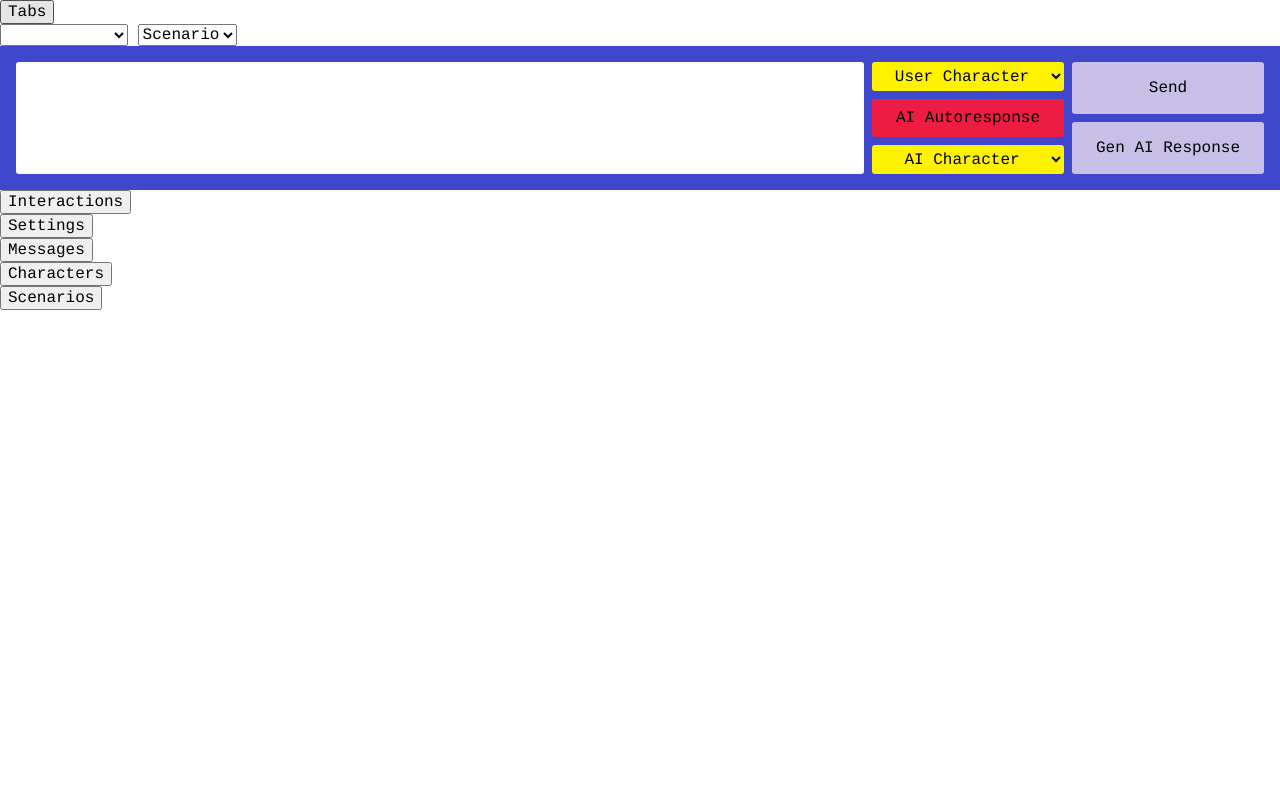
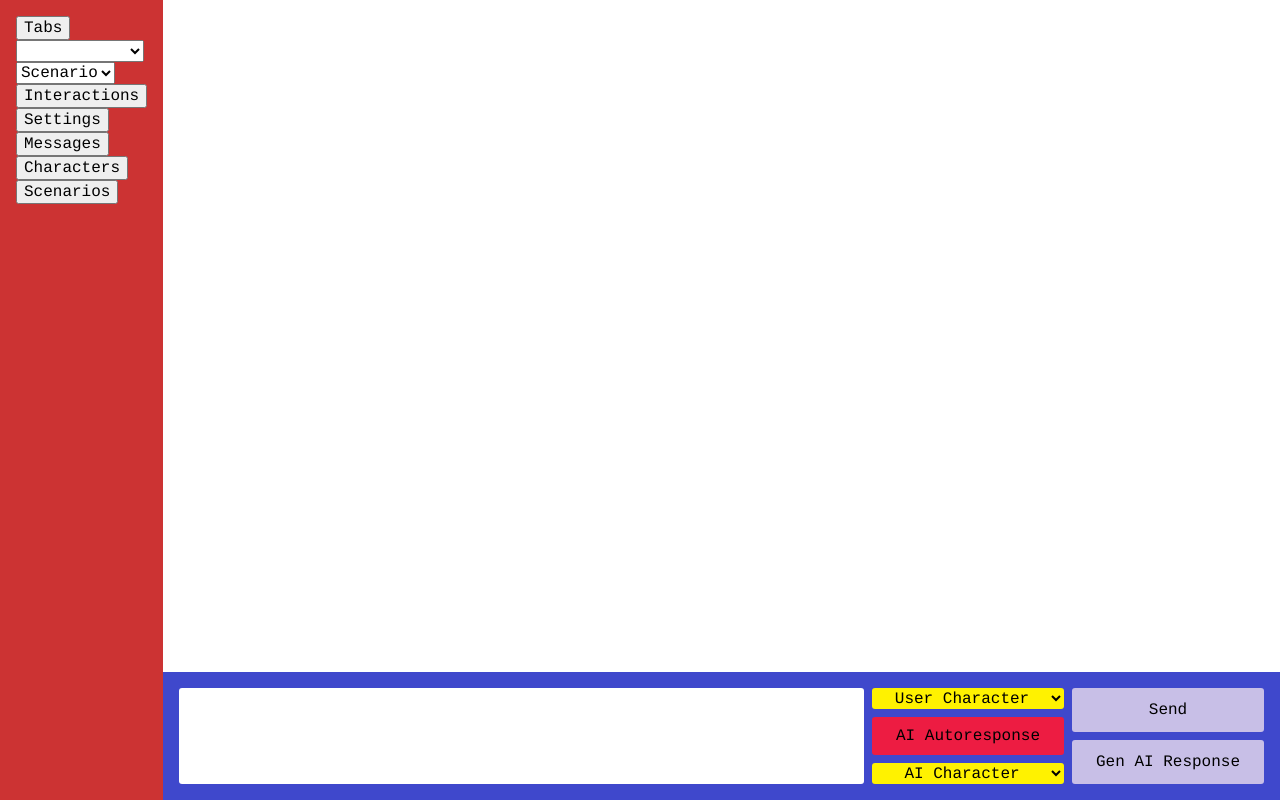
Before and after one commit to Crafter-san/KoboldAI-ReLite, a plain HTML site: page index.html in a window 1280 px wide. Drawn offline with Linux system fonts and the light colour scheme.

Commit message:
Update CSS (now SCSS) to include sidebar and main content

```diff
--- a/index.html
+++ b/index.html
@@ -12,36 +12,27 @@
 	<script src="https://cdn.jsdelivr.net/npm/exif-js"></script>
 </head>
 <body>
-	<div class="sticky" id="fallback_bar">
+	<div class="side-bar">
 		<button onclick="toggleTabs()">Tabs</button>
-		<br />
 		<select id="interaction" onchange="update('interaction');">
 			<option value=null>Interaction</option>
 		</select>
 		<select id="scenario" onchange="update('scenario');">
 			<option value=null>Scenario</option>
 		</select>
+
+		<div id="other_tabs">
+			<button onclick="toggleTab('interactions_tab')">Interactions</button>
+			<button onclick="toggleTab('settings_tab')">Settings</button>
+			<button onclick="toggleTab('messages')">Messages</button>
+			<button onclick="toggleTab('characters_tab')">Characters</button>
+			<button onclick="toggleTab('scenarios_tab')">Scenarios</button>
+		</div>
 	</div>
 
+	<div class="content-box">
+
 		<div id="messages" class="tab_box" hidden></div>
-
-	<div id="message_box" class="bottom-bar">
-		<textarea id="message"></textarea>
-		<div class="stacked">
-			<select id="user">
-				<option value=null>User Character</option>
-			</select>
-			<input type="checkbox" id="respond" />
-			<label for="respond">AI Autoresponse</label>
-			<select id="puter">
-				<option value=null>AI Character</option>
-			</select>
-		</div>
-		<div class="stacked">
-			<button onclick="send()" id="send_message" class="send-message-button">Send</button>
-			<button onclick="gen()" class="send-message-button">Gen AI Response</button>
-		</div>
-	</div>
 
 		<div id="options">
 		</div>
@@ -80,14 +71,25 @@
 				<option value=null>Full Scenario List</option>
 			</select>
 		</div>
-	<div id="other_tabs">
-		<button onclick="toggleTab('interactions_tab')">Interactions</button><br>
-		<button onclick="toggleTab('settings_tab')">Settings</button><br>
-		<button onclick="toggleTab('messages')">Messages</button><br>
-		<button onclick="toggleTab('characters_tab')">Characters</button><br>
-		<button onclick="toggleTab('scenarios_tab')">Scenarios</button><br>
-	<div>
+	</div>
 
+	<div id="message_box" class="bottom-bar">
+		<textarea id="message"></textarea>
+		<div class="stacked">
+			<select id="user">
+				<option value=null>User Character</option>
+			</select>
+			<input type="checkbox" id="respond" />
+			<label for="respond">AI Autoresponse</label>
+			<select id="puter">
+				<option value=null>AI Character</option>
+			</select>
+		</div>
+		<div class="stacked">
+			<button onclick="send()" id="send_message" class="send-message-button">Send</button>
+			<button onclick="gen()" class="send-message-button">Gen AI Response</button>
+		</div>
+	</div>
 
 </body>
 </html>
--- /dev/null
+++ b/index.scss
@@ -0,0 +1,115 @@
+:root, select, option, textarea, input, button {
+    font-size: 16px;
+    font-family: "Courier", monospace;
+}
+
+body {
+    min-height: 100vh;
+    min-width: 100vw;
+    margin: 0;
+    box-sizing: border-box;
+
+    display: grid;
+    grid-template-areas:
+        "sidebar content"
+        "sidebar bottom";
+    grid-template-columns: 5fr 95fr;
+    grid-template-rows: auto 8em;
+}
+
+.bottom-bar {
+    position: relative;
+    bottom: 0;
+    background: #3f48cc;
+    padding: 1em;
+    display: flex;
+    justify-content: space-between;
+    box-sizing: border-box;
+    gap: 0.5em;
+    right: 0;
+
+    grid-area: bottom;
+
+    textarea {
+        width: 75%;
+        height: 100%;
+        box-sizing: border-box;
+        resize: none;
+        cursor: text;
+    }
+
+    textarea,
+    select,
+    option,
+    button,
+    label {
+        border: 0;
+        border-radius: 3px;
+        cursor: pointer;
+    }
+
+    .stacked {
+        display: flex;
+        flex-direction: column;
+        width: 12em;
+        justify-content: space-around;
+        gap: 0.5em;
+        max-height: 100%;
+    }
+
+    .stacked {
+        &,
+        & select,
+        & option,
+        & button,
+        & label {
+            text-align: center;
+            width: 12em;
+            height: 10em;
+            box-sizing: border-box;
+            vertical-align: middle;
+        }
+
+        label {
+            -webkit-touch-callout: none;
+            -webkit-user-select: none;
+            -khtml-user-select: none;
+            -moz-user-select: none;
+            -ms-user-select: none;
+            user-select: none;
+            background: #ed1c42;
+            padding: 3px;
+            line-height: 2em;
+        }
+
+        input {
+            visibility: hidden;
+            display: none;
+
+            &:checked + label {
+                background: #22b14c;
+            }
+        }
+
+        select,
+        option {
+            background: #fff200;
+        }
+    }
+
+    .send-message-button {
+        background: #c8bfe7;
+    }
+
+}
+
+.side-bar {
+    grid-area: sidebar;
+    background: #cc3333;
+    padding: 1em;
+}
+
+.content-box {
+    grid-area: content;
+    padding: 1em;
+}
```
Also changed, not shown: index.css, 1 other file. Lines whose indentation alone changed are shown as unchanged.
